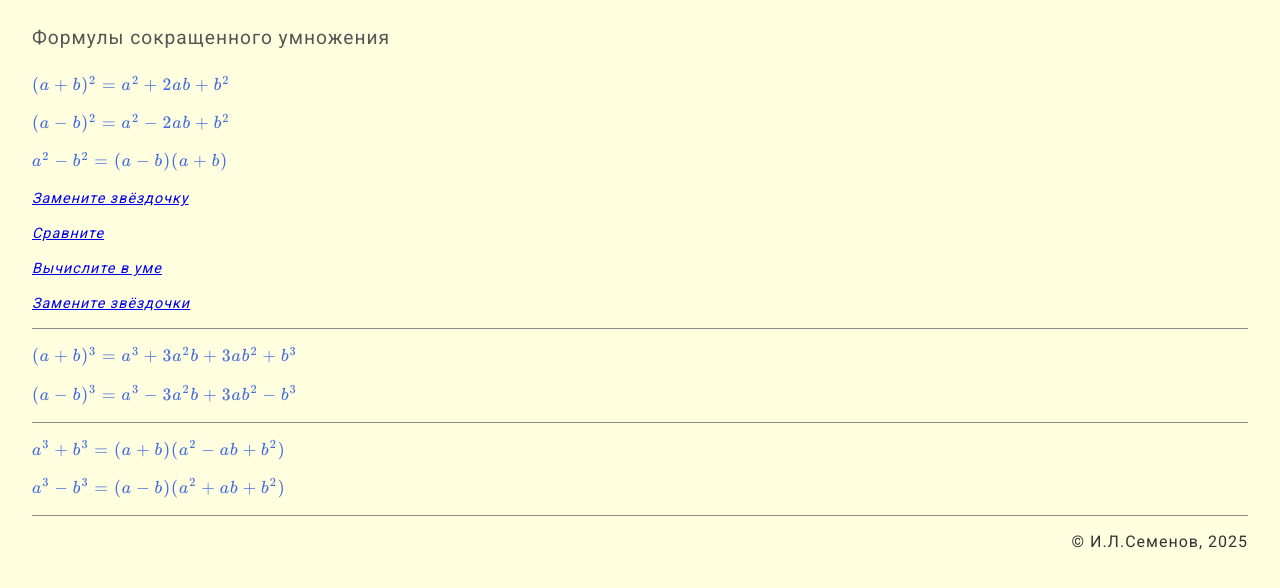
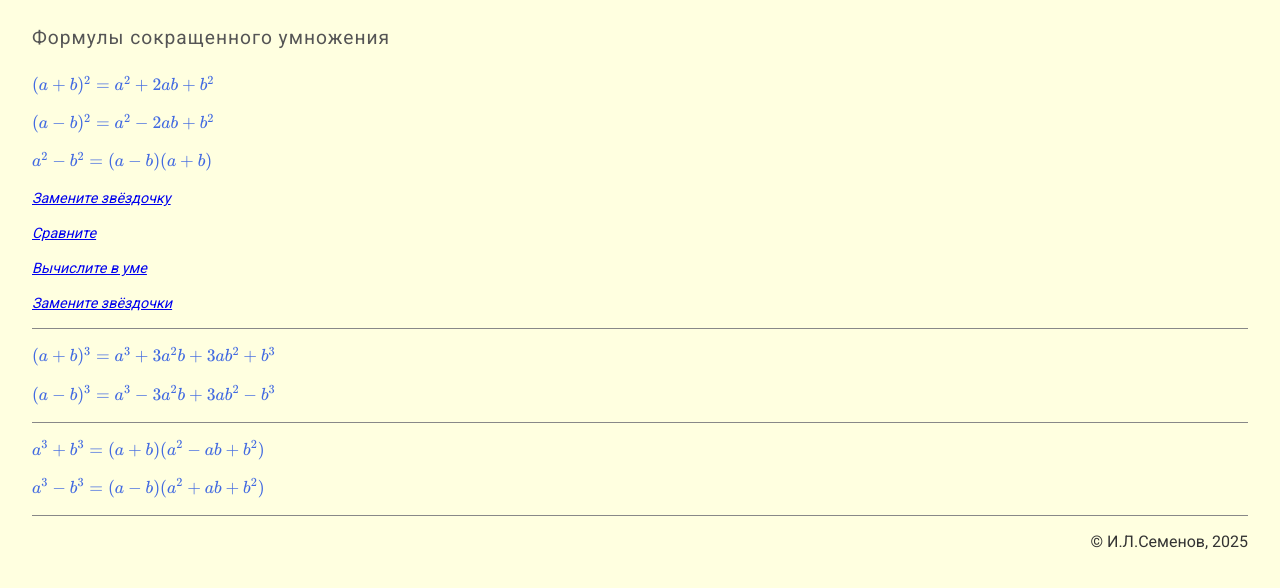
Before and after one commit to igorlsemenov/math, a Jekyll site: the page built from алгебра/7/ф-лы_сокр._умножения.md, in a window 1280 px wide. Shown: the top 588 px of the page. Built offline with Jekyll 4.4.1, drawn with Linux system fonts in a browser that asks for light colours.

Commit message:
Update main.css

```diff
--- a/_includes/main.css
+++ b/_includes/main.css
@@ -22,8 +22,7 @@
         color: var(--font_color);
         margin: 1em 2em;
         font-family: 'Roboto', sans-serif;
-        font-weight: 400;
-        letter-spacing: 1px !important;
+        font-weight: 350;
       }
       hr {
         border: 0;
@@ -33,8 +32,9 @@
         font-size: 120%;
         font-weight: 300;
         color: var(--h4_color);
+        letter-spacing: 1px;
       }
       a { font-style: italic; font-size: 90%; }
       .katex { font-size: 1.1em !important; color: var(--math_color); }
-      .footer { text-align: end; font-weight: 300; }
+      .footer { text-align: end; }
     </style>
```
